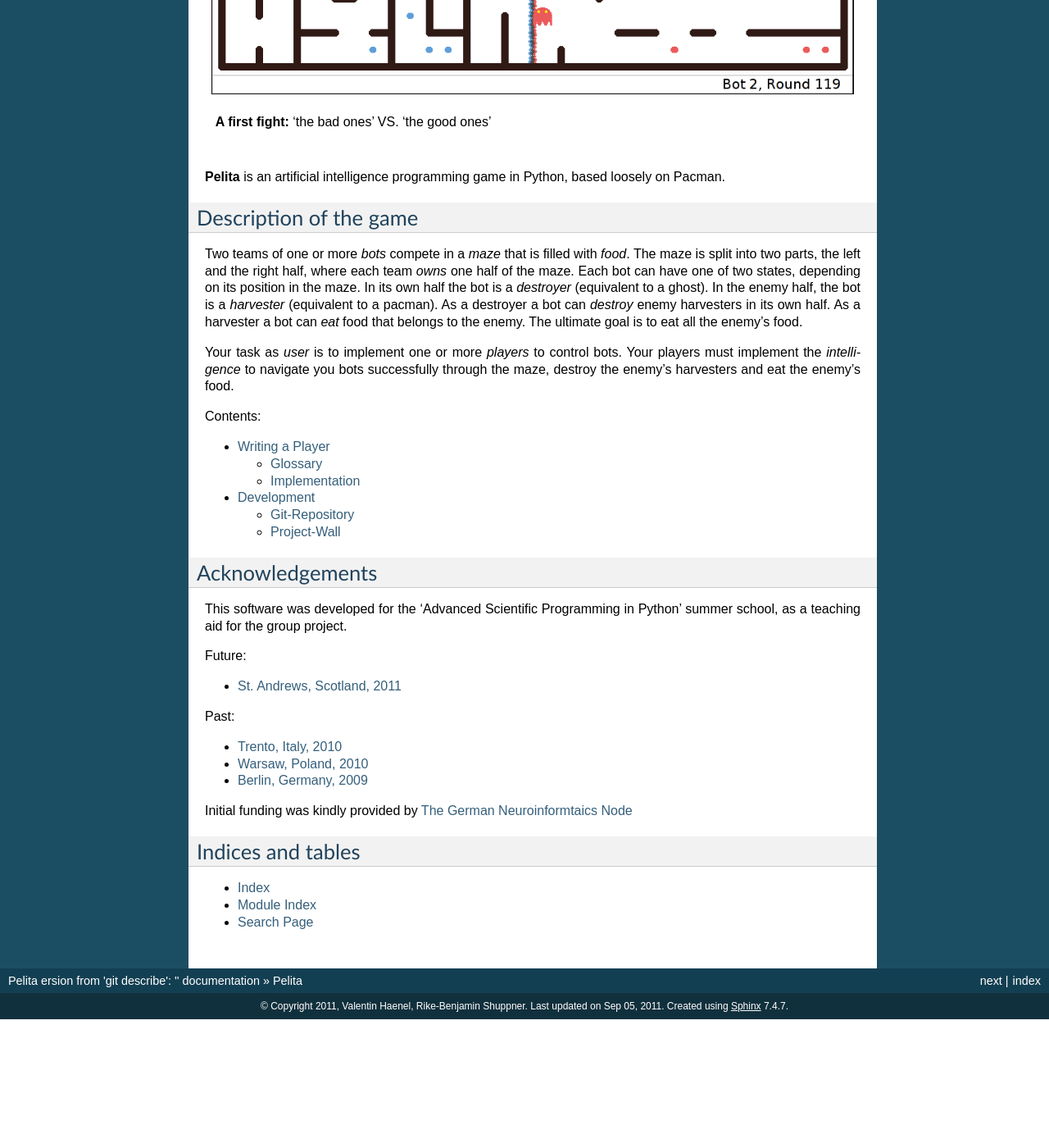
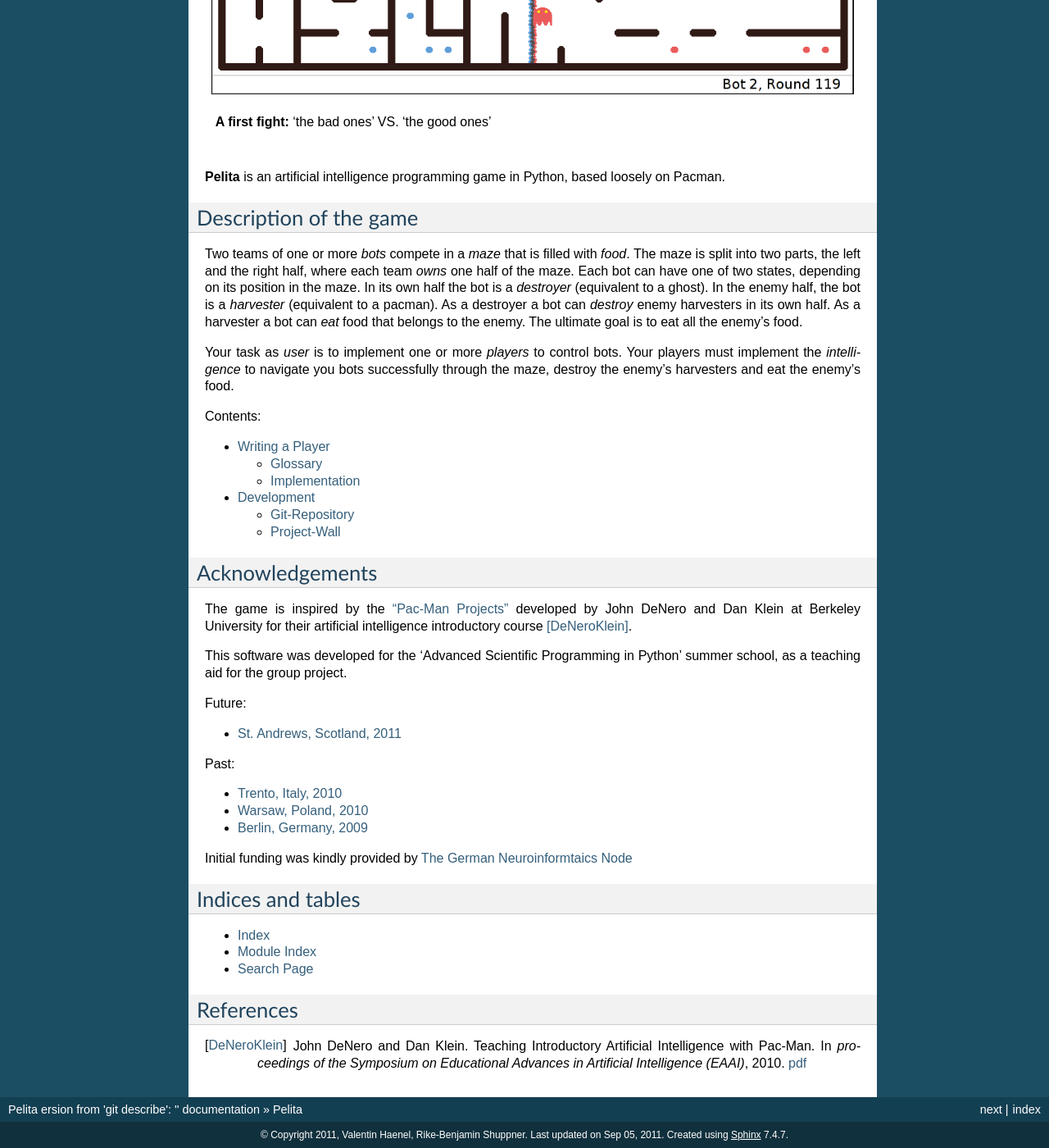
Before and after one commit to ASPP/pelita, a Sphinx documentation site: the page built from doc/source/index.rst, in a window 1280 px wide and 1400 px high, scrolled down 404 px. Shown: the whole window at 82% size. Built offline with Sphinx 7.4.7, drawn with Linux system fonts in a browser that asks for light colours; the version number could not be read and is left out; before the commit the page ends 1647 px from its top, so only the background shows below that.

Commit message:
DOC/ENH: note about the pacman projects

```diff
--- a/doc/source/index.rst
+++ b/doc/source/index.rst
@@ -41,6 +41,11 @@ Contents:
 Acknowledgements
 ================
 
+The game is inspired by the `“Pac-Man Projects”
+<http://inst.eecs.berkeley.edu/~cs188/pacman/pacman.html>`_  developed by John
+DeNero and Dan Klein at Berkeley University for their artificial intelligence
+introductory course [DeNeroKlein]_.
+
 This software was developed for the 'Advanced Scientific Programming in Python'
 summer school, as a teaching aid for the group project.
 
@@ -57,9 +62,18 @@ Past:
 Initial funding was kindly provided by `The German Neuroinformtaics Node
 <http://www.g-node.org/>`_
 
+
 Indices and tables
 ==================
 
 * :ref:`genindex`
 * :ref:`modindex`
 * :ref:`search`
+
+References
+==========
+
+.. [DeNeroKlein] John DeNero and Dan Klein. Teaching Introductory Artificial
+   Intelligence with Pac-Man. In *proceedings of the Symposium on Educational
+   Advances in Artificial Intelligence (EAAI)*, 2010.
+   `pdf <http://www.denero.org/content/pubs/eaai10_denero_pacman.pdf>`_
```
